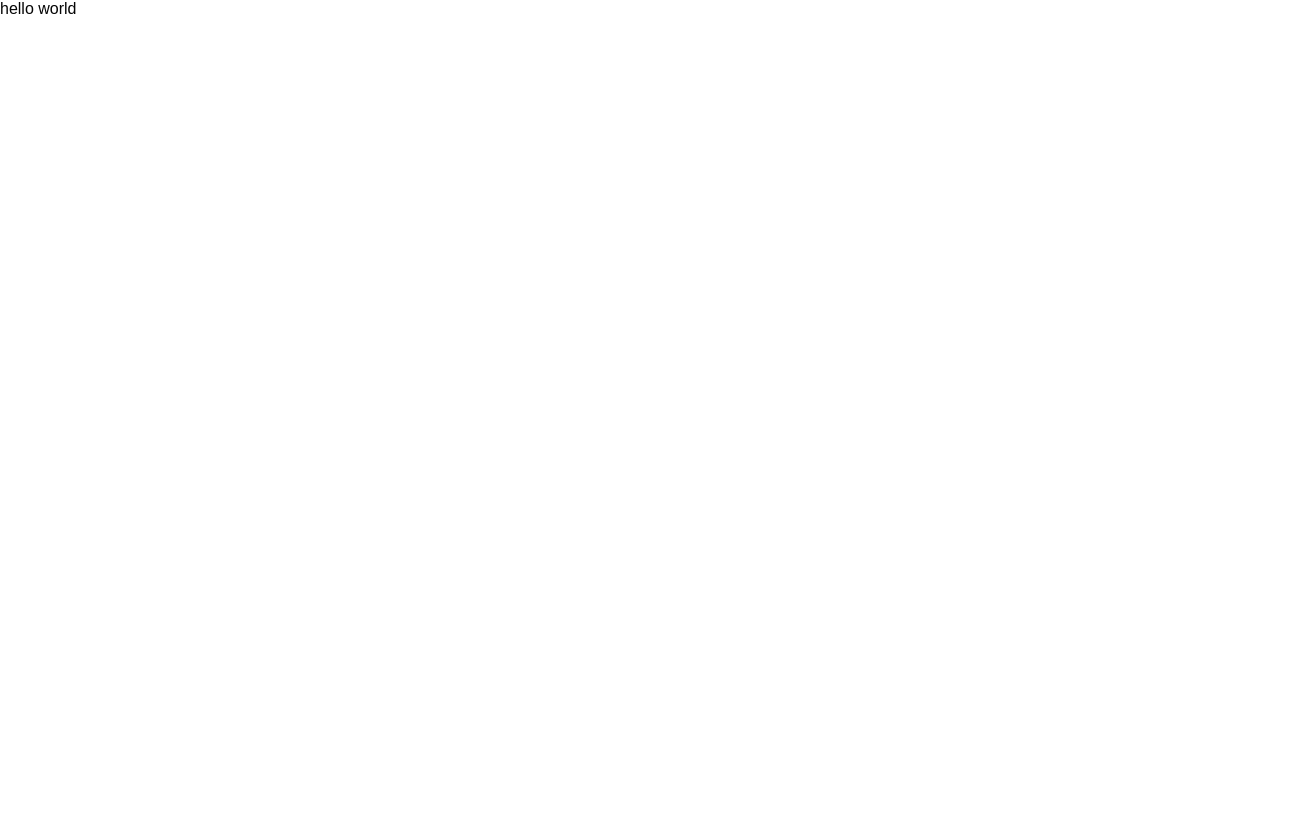
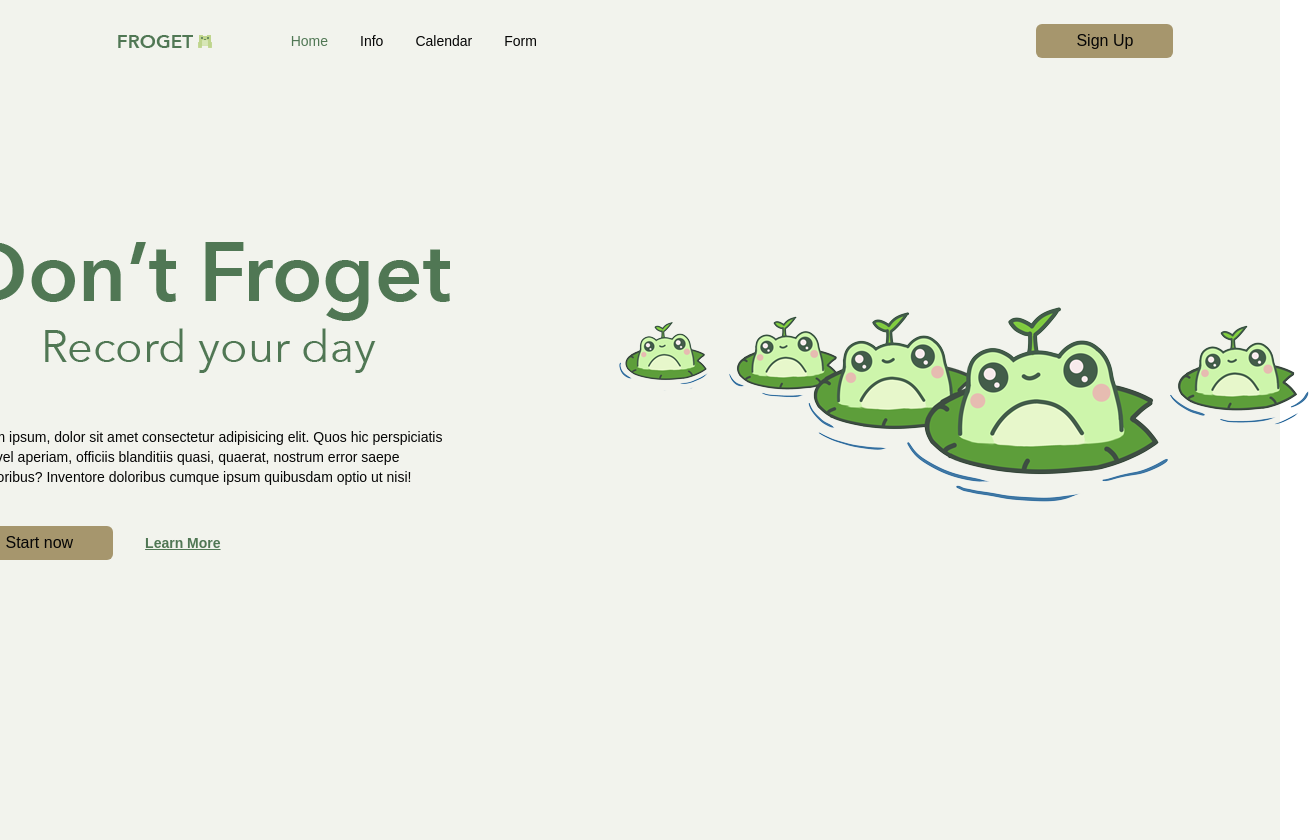
Before and after one commit to thebiggest0/QDS-group-11, a React (Vite) app: page / in a window 1280 px wide. Shown: the whole page, 1315 px wide, since content can reach past the window. Before the commit the page ends 800 px from the top, so only its background shows below. Built offline with nearby package versions, Linux system fonts and the light colour scheme.

Commit message:
Update app.tsx

```diff
--- a/src/App.tsx
+++ b/src/App.tsx
@@ -1,7 +1,41 @@
+import Navbar from "@/scenes/navbar";
+import Home from "@/scenes/home";
+import { useEffect, useState } from "react";
+import { SelectedPage } from "@/shared/types";
+
 function App() {
+  const [selectedPage, setSelectedPage] = useState<SelectedPage>(SelectedPage.home);
+  const [isTopOfPage, setIsTopOfPage] = useState<boolean>(true);
+
+  useEffect(() => {
+    const handleScroll = () => {
+      if (window.scrollY === 0) {
+        setIsTopOfPage(true);
+        setSelectedPage(SelectedPage.home);
+      } else {
+        setIsTopOfPage(false);
+      }
+    }
+    // Add the event listener when the component mounts
+    window.addEventListener("scroll", handleScroll);
+
+    // Clean up the event listener when the component unmounts
+    return () => window.removeEventListener("scroll", handleScroll);
+  }, []);
+
   return (
-    <div>
-      hello world
+    <div className="app" bg-gray-20>
+      <Navbar
+        isTopOfPage={isTopOfPage}
+        selectedPage={selectedPage}
+        setSelectedPage={setSelectedPage}
+      />
+      <Home setSelectedPage={setSelectedPage} />
+      {/* <About /> */}
+      {/* <Calender /> */}
+      {/* <Form /> */}
+      {/* <Mood /> */}
+      {/* <Footer /> */}
     </div>
   )
 }
--- a/src/calander/index.tsx
+++ /dev/null
@@ -1,11 +0,0 @@
-import React from 'react'
-
-type Props = {}
-
-const calender = (props: Props) => {
-  return (
-    <div>calender</div>
-  )
-}
-
-export default calender
--- a/src/navbar/index.tsx
+++ /dev/null
@@ -1,11 +0,0 @@
-import React from 'react'
-
-type Props = {}
-
-const Navbar = (props: Props) => {
-    return (
-        <div>Navbar</div>
-    )
-}
-
-export default Navbar
--- a/src/shared/types.ts
+++ b/src/shared/types.ts
@@ -1,4 +1,5 @@
 export enum SelectedPage {
+    home = "home",
     calender = "calender",
     form = "form",
     mood = "mood",
```
Also changed, not shown: src/navbar/link.tsx (deleted).
